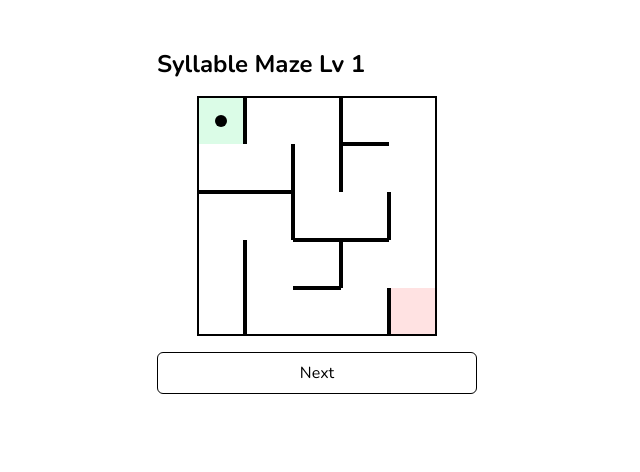
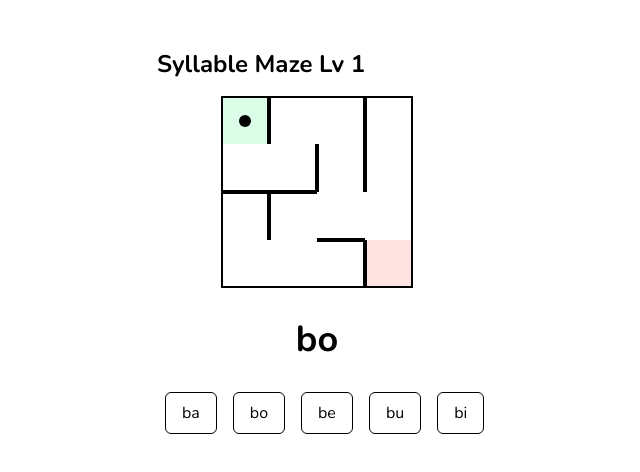
Before and after one commit to hanifanmoha/kana, a Next.js app: page /syllable-maze in a window 1280 px wide. Shown: the top 472 px of the page, without its empty margins (323-963 px from the left). Built offline with nearby package versions, Linux system fonts and the light colour scheme.

Commit message:
feat: syllable maze

```diff
--- /dev/null
+++ b/src/app/syllable-maze/Syllable.tsx
@@ -0,0 +1,25 @@
+interface SyllableProps {
+  syllable: string;
+  options: string[];
+  onClick: (syllable: string) => void;
+}
+
+
+export default function Syllable({ syllable, options, onClick }: SyllableProps) {
+  return (
+    <div className="text-center mt-8">
+      <h1 className="text-4xl font-bold mb-8">{syllable}</h1>
+      <div className="flex">
+        {options.map(option => (
+          <button
+            key={option}
+            className="mx-2 mb-4 border cursor-pointer rounded-md bg-white hover:bg-gray-100 disabled:opacity-50 text-black py-2 px-4"
+            onClick={() => onClick(option)}
+          >
+            {option}
+          </button>
+        ))}
+      </div>
+    </div>
+  );
+}
--- a/src/app/syllable-maze/page.tsx
+++ b/src/app/syllable-maze/page.tsx
@@ -1,27 +1,41 @@
 'use client';
 
 import Maze from "./Maze";
+import Syllable from "./Syllable";
 import useMaze from "./useMaze";
+import useSyllable from "./useSyllable";
 
 function SyllableMazePage() {
 
-  const { cells, currentPos, isFinished, next } = useMaze();
+  const { cells, currentPos, isFinished, next, reset: resetMaze } = useMaze();
+  const { currentSyllable, options, reset: resetSyllable } = useSyllable();
 
-  console.log('cells', cells);
-  console.log('currentPos', currentPos);
+  function handleClick(selectedSyllable: string) {
+    if (selectedSyllable === currentSyllable) {
+      next();
+      resetSyllable();
+    }
+  }
+
+  function reset() {
+    resetMaze();
+    resetSyllable();
+  }
 
   return (
     <div className="min-h-screen">
       <div className="max-w-sm mx-auto px-8 py-12 h-screen flex flex-col">
         <h1 className="text-2xl font-bold mb-4">Syllable Maze Lv 1</h1>
         <Maze cells={cells} currentRow={currentPos.r} currentCol={currentPos.c} />
-        <button
-          disabled={isFinished}
-          onClick={next}
-          className="mt-4 border cursor-pointer rounded-md bg-white hover:bg-gray-100 disabled:opacity-50 text-black py-2 px-4"
-        >
-          Next
-        </button>
+        {!isFinished && <Syllable syllable={currentSyllable} options={options} onClick={handleClick} />}
+        {isFinished && <div className="text-center mt-8">
+          <button
+            className="mx-2 mb-4 border cursor-pointer rounded-md bg-white hover:bg-gray-100 disabled:opacity-50 text-black py-2 px-4"
+            onClick={reset}
+          >
+            RESET
+          </button>
+        </div>}
       </div>
     </div>
   );
--- a/src/app/syllable-maze/useMaze.ts
+++ b/src/app/syllable-maze/useMaze.ts
@@ -1,19 +1,25 @@
 import { useEffect, useState } from "react";
 import { generateMaze, initializeCells } from "./maze-initialize";
 
-const SIZE = 5
+const SIZE = 4
 
 export default function useMaze() {
 
   const [cells, setCells] = useState(initializeCells(SIZE, SIZE));
   const [currentPos, setCurrentPos] = useState({ r: 0, c: 0 });
-  const [isFinished, setIsFinished] = useState(false);
 
   useEffect(() => {
     const newCells = initializeCells(SIZE, SIZE);
     generateMaze(newCells);
     setCells(newCells);
   }, []);
+
+  function reset() {
+    const newCells = initializeCells(SIZE, SIZE);
+    generateMaze(newCells);
+    setCells(newCells);
+    setCurrentPos({ r: 0, c: 0 });
+  }
 
   function next() {
     const currentCell = cells[currentPos.r][currentPos.c];
@@ -31,16 +37,15 @@ export default function useMaze() {
           })
         })
       })
-    } else {
-      setIsFinished(true);
     }
   }
 
   return {
     cells,
     currentPos,
-    isFinished,
+    isFinished: currentPos.r === SIZE - 1 && currentPos.c === SIZE - 1,
     next,
+    reset,
   }
 
 }
--- /dev/null
+++ b/src/app/syllable-maze/useSyllable.ts
@@ -0,0 +1,42 @@
+import { useEffect, useState } from "react";
+
+const letters = 'bcdfghjklmnpqrstvwxyz';
+const vocal = 'aiueo';
+
+export default function useSyllable() {
+
+  const [currentSyllable, setCurrentSyllable] = useState('ba');
+  const [options, setOptions] = useState<string[]>([]);
+
+  function reset() {
+    const randomIndex = Math.floor(Math.random() * letters.length);
+    const randomLetter = letters[randomIndex];
+
+    const randomVocalIndex = Math.floor(Math.random() * vocal.length);
+    const randomVocal = vocal[randomVocalIndex];
+
+    const newSyllable = `${randomLetter}${randomVocal}`;
+
+    if (newSyllable === currentSyllable) {
+      return reset();
+    }
+    setCurrentSyllable(newSyllable);
+  }
+
+  useEffect(() => {
+    reset();
+  }, []);
+
+  useEffect(() => {
+    const vocal = 'aiueo';
+    const currentLetter = currentSyllable.charAt(0);
+    const newOptions = vocal.split('').map(vowel => `${currentLetter}${vowel}`).sort(() => Math.random() - 0.5);
+    setOptions(newOptions);
+  }, [currentSyllable]);
+
+  return {
+    currentSyllable,
+    reset,
+    options,
+  };
+}
```
